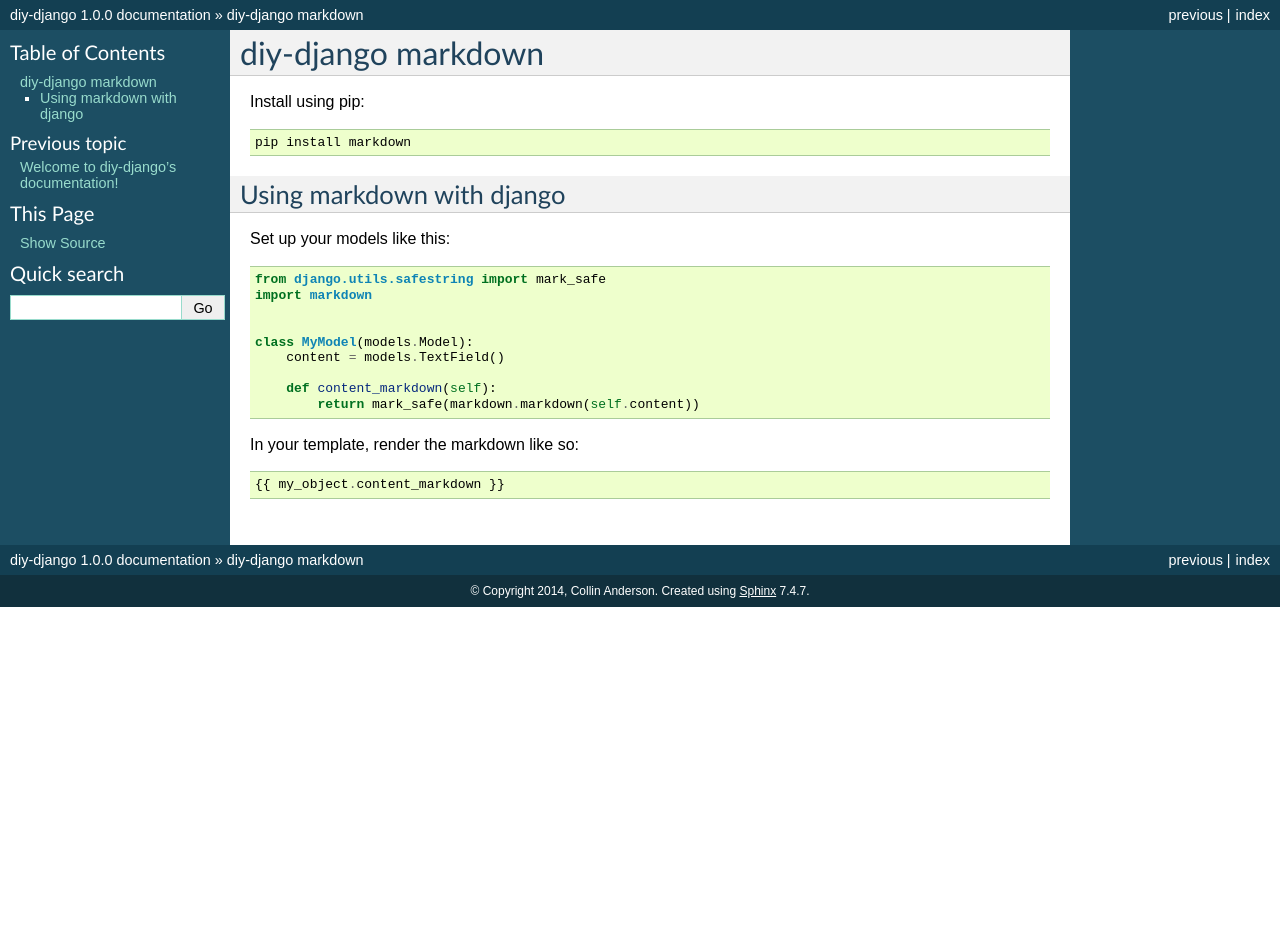
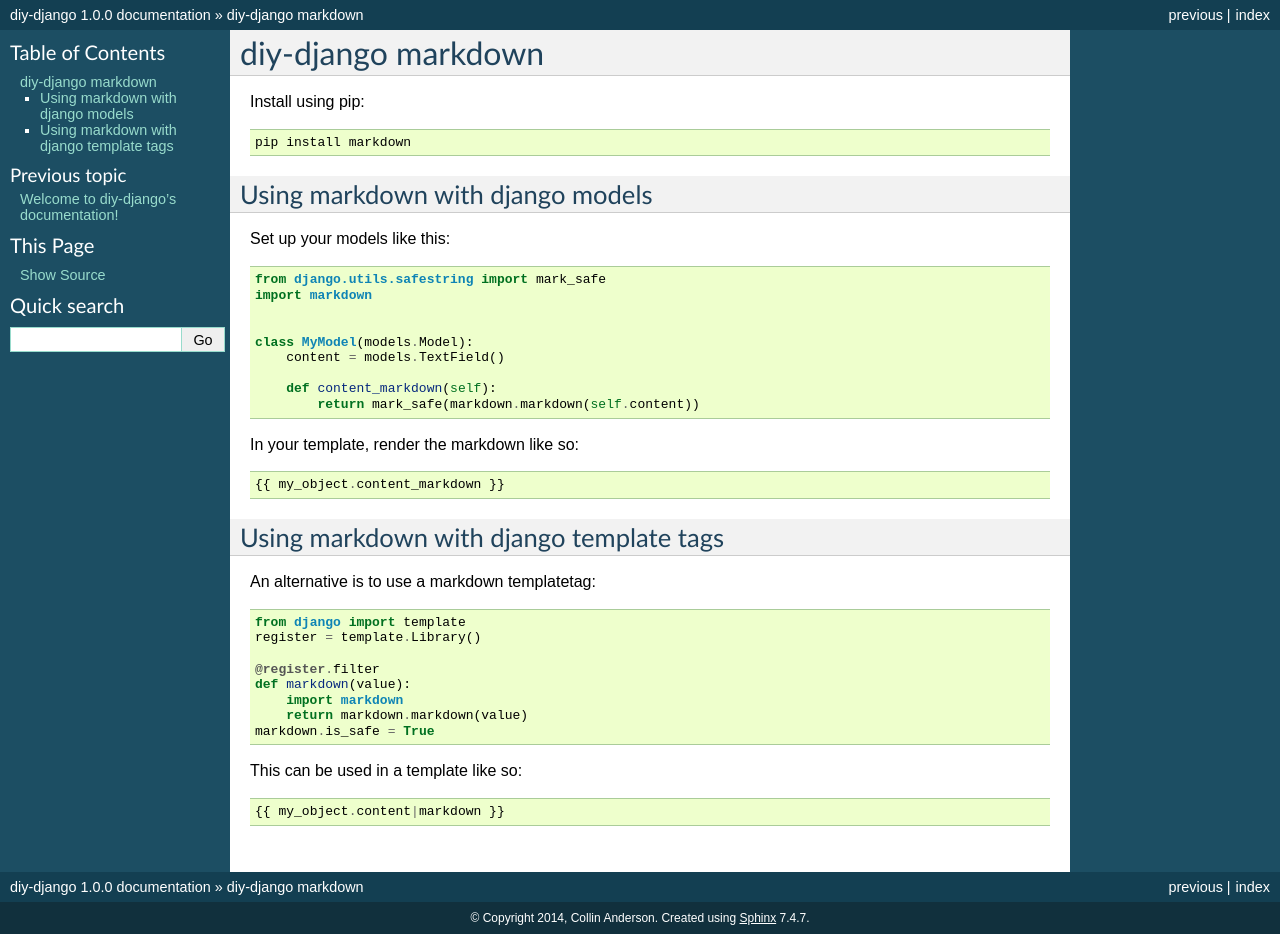
Before and after one commit to adamchainz/diy-django, a Sphinx documentation site: the page built from docs/markdown.rst, in a window 1280 px wide. Built offline with Sphinx 7.4.7, drawn with Linux system fonts in a browser that asks for light colours; before the commit the page ends 900 px from its top, so only the background shows below that.

Commit message:
small tweaks to markdown

```diff
--- a/diydjango/__init__.py
+++ b/diydjango/__init__.py
@@ -3,4 +3,3 @@ diy-django
 
 For usage, see http://diy-django.readthedocs.org/
 '''
-__version__ = '1.0.0'
--- a/docs/markdown.rst
+++ b/docs/markdown.rst
@@ -5,8 +5,8 @@ Install using pip::
 
     pip install markdown
 
-Using markdown with django
---------------------------
+Using markdown with django models
+---------------------------------
 
 Set up your models like this::
 
@@ -23,3 +23,22 @@ Set up your models like this::
 In your template, render the markdown like so::
 
     {{ my_object.content_markdown }}
+
+
+Using markdown with django template tags
+----------------------------------------
+
+An alternative is to use a markdown templatetag::
+
+    from django import template
+    register = template.Library()
+
+    @register.filter
+    def markdown(value):
+        import markdown
+        return markdown.markdown(value)
+    markdown.is_safe = True
+
+This can be used in a template like so::
+
+    {{ my_object.content|markdown }}
--- a/setup.py
+++ b/setup.py
@@ -8,7 +8,7 @@ with open('README.rst') as readme:
 
 setup(
     name='diy-django',
-    version='1.0.0',
+    version='1.0.1',
     packages=['diydjango'],
     description='diy-django',
     long_description=README,
```
